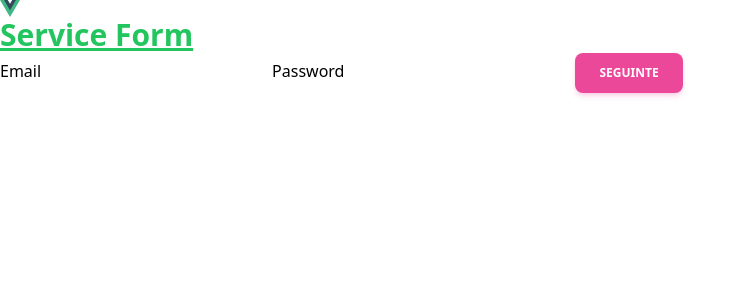
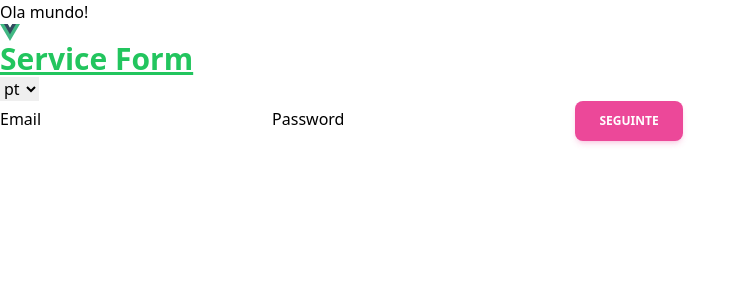
Before and after one commit to catiarodriguescosta/dynamic-vue-form, a Vue app: page / in a window 1280 px wide. Shown: the top 300 px of the page, without its empty margins (0-747 px from the left). Built offline with nearby package versions, Linux system fonts and the light colour scheme.

Commit message:
Add LocaleChanger dropdown.

```diff
--- a/src/App.vue
+++ b/src/App.vue
@@ -1,13 +1,17 @@
 <script setup lang="ts">
 import { RouterLink, RouterView } from 'vue-router'
+import LocaleChanger from './components/LocaleChanger.vue';
+
 </script>
 
 <template>
+  <h1>{{ $t('message.hello') }}</h1>
   <header>
     <RouterLink to="/">
       <img alt="Vue logo" class="logo" src="@/assets/logo.svg" width="20" height="20" />
     </RouterLink>
     <h1 class="text-3xl font-bold text-green-500 underline">Service Form</h1>
+    <LocaleChanger />
   </header>
   <RouterView />
 </template>
--- /dev/null
+++ b/src/components/LocaleChanger.vue
@@ -0,0 +1,7 @@
+<template>
+    <div class="locale-changer">
+      <select v-model="$i18n.locale">
+        <option v-for="locale in $i18n.availableLocales" :key="`locale-${locale}`" :value="locale">{{ locale }}</option>
+      </select>
+    </div>
+  </template>
```
